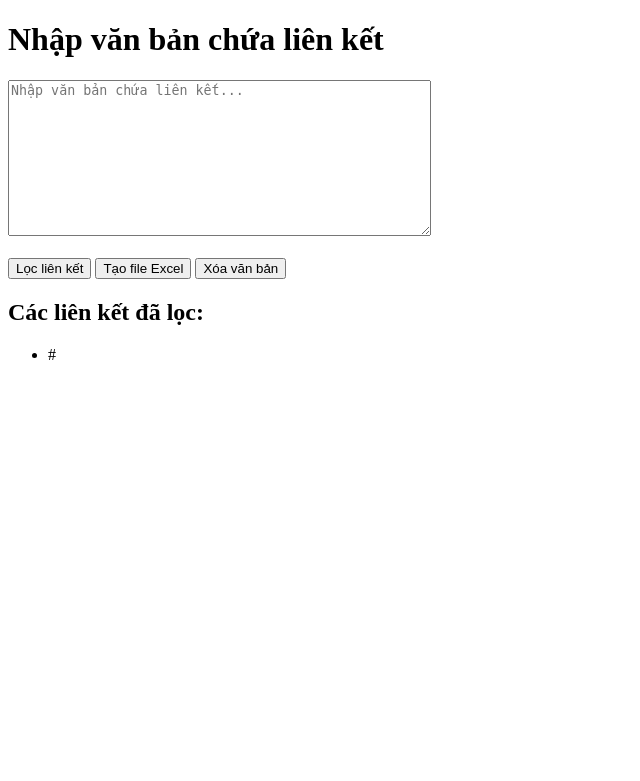
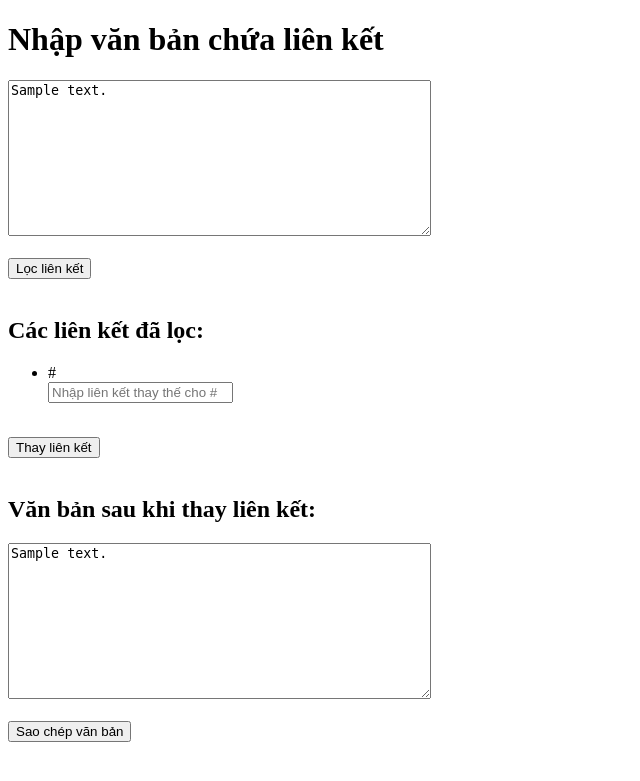
Before and after one commit to minhthang1233/e, a Flask app: template templates/index.html in a window 1280 px wide. Shown: the top 781 px of the page, without its empty margins (0-640 px from the left). Run offline with Flask 3, Linux system fonts and the light colour scheme; the template is opened without the code that fills it: most values are stand-ins (such as "Sample title", 1, 10 or a date in 2020).

Commit message:
Update index.html

```diff
--- a/templates/index.html
+++ b/templates/index.html
@@ -3,39 +3,48 @@
 <head>
     <meta charset="UTF-8">
     <meta name="viewport" content="width=device-width, initial-scale=1.0">
-    <title>Link Extractor</title>
+    <title>Link Extractor & Replacer</title>
 </head>
 <body>
     <h1>Nhập văn bản chứa liên kết</h1>
 
     <!-- Form để nhập văn bản và thao tác -->
     <form method="post">
-        <textarea name="text" rows="10" cols="50" placeholder="Nhập văn bản chứa liên kết...">{{ request.form['text'] if 'text' in request.form else '' }}</textarea><br><br>
+        <!-- Khung nhập văn bản -->
+        <textarea name="text" rows="10" cols="50" placeholder="Nhập văn bản chứa liên kết...">{{ replaced_text if replaced_text else text }}</textarea><br><br>
 
         <!-- Nút Lọc Liên Kết -->
-        <button type="submit" name="filter_links">Lọc liên kết</button>
+        <button type="submit" name="filter_links">Lọc liên kết</button><br><br>
 
-        <!-- Nút Tạo File Excel -->
-        <button type="submit" name="create_excel">Tạo file Excel</button>
-
-        <!-- Nút Xóa văn bản -->
-        <button type="button" onclick="clearText()">Xóa văn bản</button>
+        <!-- Hiển thị các liên kết đã lọc và ô để nhập liên kết thay thế -->
+        {% if links %}
+        <h2>Các liên kết đã lọc:</h2>
+        <ul>
+            {% for link in links %}
+            <li>{{ link }}</li>
+            <input type="text" name="replacement_link" placeholder="Nhập liên kết thay thế cho {{ link }}">
+            {% endfor %}
+        </ul>
+        <br>
+        <!-- Nút Thay Liên Kết -->
+        <button type="submit" name="replace_links">Thay liên kết</button><br><br>
+        {% endif %}
     </form>
 
-    <!-- Hiển thị kết quả sau khi lọc -->
-    {% if links %}
-    <h2>Các liên kết đã lọc:</h2>
-    <ul>
-        {% for link in links %}
-        <li>{{ link }}</li>
-        {% endfor %}
-    </ul>
+    <!-- Hiển thị kết quả sau khi thay liên kết -->
+    {% if replaced_text %}
+    <h2>Văn bản sau khi thay liên kết:</h2>
+    <textarea rows="10" cols="50">{{ replaced_text }}</textarea><br><br>
+    <button onclick="copyText()">Sao chép văn bản</button>
     {% endif %}
 
     <script>
-        // Hàm xóa văn bản đã nhập
-        function clearText() {
-            document.querySelector('textarea').value = '';
+        // Hàm sao chép văn bản
+        function copyText() {
+            var textarea = document.querySelector('textarea');
+            textarea.select();
+            document.execCommand('copy');
+            alert('Văn bản đã được sao chép!');
         }
     </script>
 </body>
```
